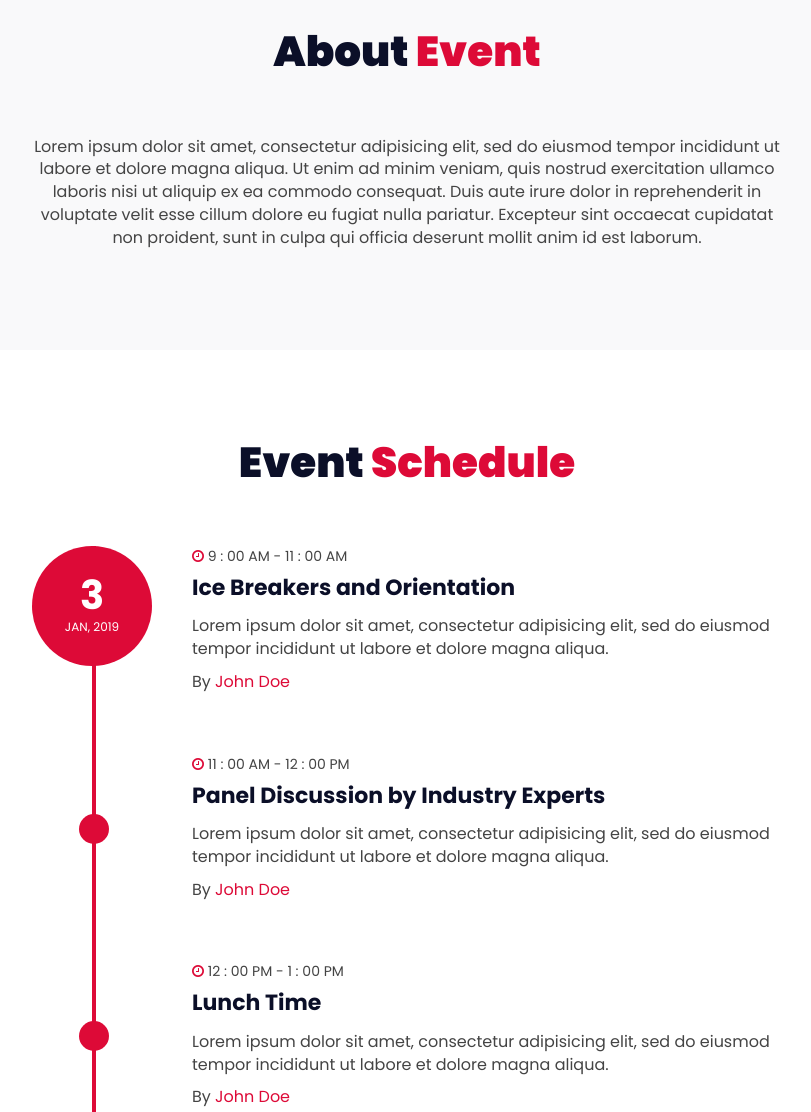
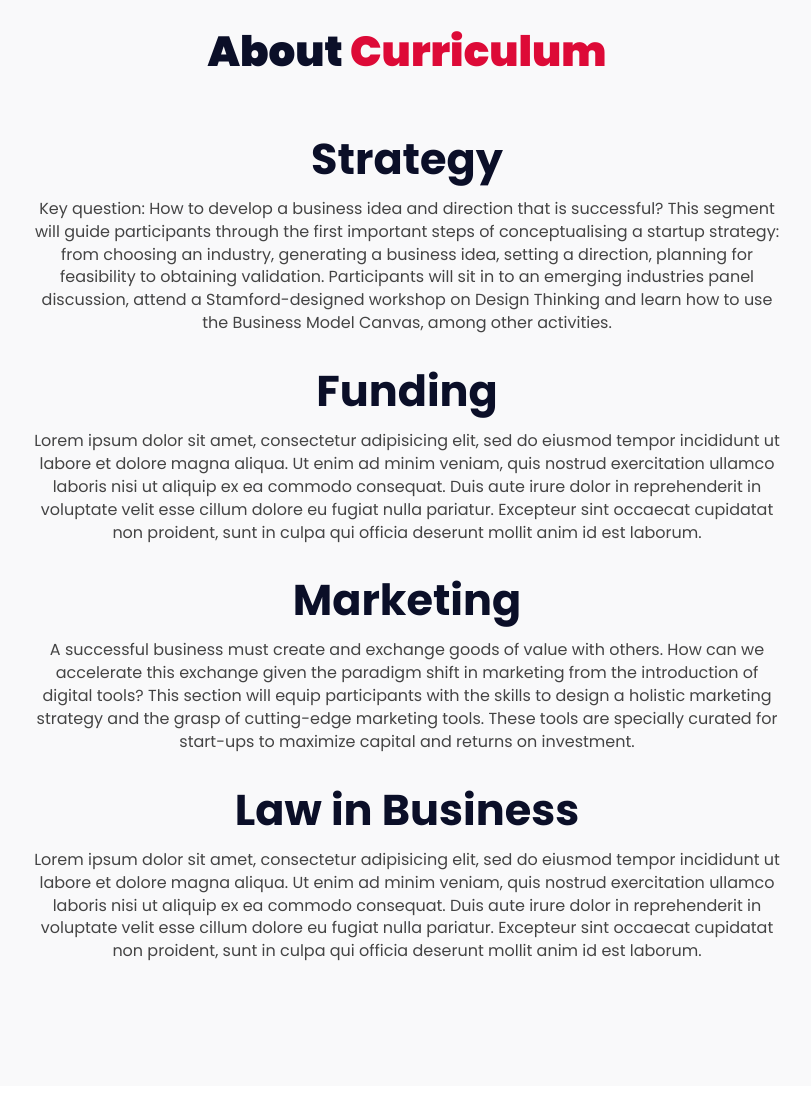
Before and after one commit to sadakosa/RC4Bootcamp, a plain HTML site: page index.html in a window 1280 px wide. Shown: the part 1420-2532 px from the top of the page, without its empty margins (233-1044 px from the left). Drawn offline with Linux system fonts and the light colour scheme; some packages are replaced by stand-ins of ours.

Commit message:
curriculum added

```diff
--- a/index.html
+++ b/index.html
@@ -185,18 +185,37 @@
 			<div class="row">
 				<!-- section title -->
 				<div class="section-title">
-					<h3 class="title"><span>About</span> <span style="color: #dd0a37;">Event</span></h3>
+					<h3 class="title"><span>About</span> <span style="color: #dd0a37;">Curriculum</span></h3>
 				</div>
 				<!-- /section title -->
 
 				<div class="col-md-8 col-md-offset-2 text-center">
-					<!-- about content -->
+					<!-- about Strategy -->
 					<div class="about-content">
+						<h1>Strategy</h1>
+						<p>Key question: How to develop a business idea and direction that is successful? This segment will guide participants through the first important steps of conceptualising a startup strategy: from choosing an industry, generating a business idea, setting a direction, planning for feasibility to obtaining validation. Participants will sit in to an emerging industries panel discussion, attend a Stamford-designed workshop on Design Thinking and learn how to use the Business Model Canvas, among other activities. </p>
+					</div><br>
+					<!-- /about Strategy -->
+					<!-- about Funding -->
+					<div class="about-content">
+						<h1>Funding</h1>
 						<p>Lorem ipsum dolor sit amet, consectetur adipisicing elit, sed do eiusmod tempor incididunt ut labore et dolore magna aliqua. Ut enim ad minim veniam, quis nostrud exercitation ullamco laboris nisi ut aliquip ex ea commodo consequat. Duis aute irure
 							dolor in reprehenderit in voluptate velit esse cillum dolore eu fugiat nulla pariatur. Excepteur sint occaecat cupidatat non proident, sunt in culpa qui officia deserunt mollit anim id est laborum.</p>
-					</div>
-					<!-- /about content -->
-
+					</div><br>
+					<!-- /about Funding -->
+					<!-- about Marketing -->
+					<div class="about-content">
+						<h1>Marketing</h1>
+						<p>A successful business must create and exchange goods of value with others. How can we accelerate this exchange given the paradigm shift in marketing from the introduction of digital tools? This section will equip participants with the skills to design a holistic marketing strategy and the grasp of cutting-edge marketing tools. These tools are specially curated for start-ups to maximize capital and returns on investment. </p>
+					</div><br>
+					<!-- /about Marketing -->
+					<!-- about Law in Business -->
+					<div class="about-content">
+						<h1>Law in Business</h1>
+						<p>Lorem ipsum dolor sit amet, consectetur adipisicing elit, sed do eiusmod tempor incididunt ut labore et dolore magna aliqua. Ut enim ad minim veniam, quis nostrud exercitation ullamco laboris nisi ut aliquip ex ea commodo consequat. Duis aute irure
+							dolor in reprehenderit in voluptate velit esse cillum dolore eu fugiat nulla pariatur. Excepteur sint occaecat cupidatat non proident, sunt in culpa qui officia deserunt mollit anim id est laborum.</p>
+					</div><br>
+					<!-- /about Law in Business -->
 				</div>
 			</div>
 			<!-- row -->
```
